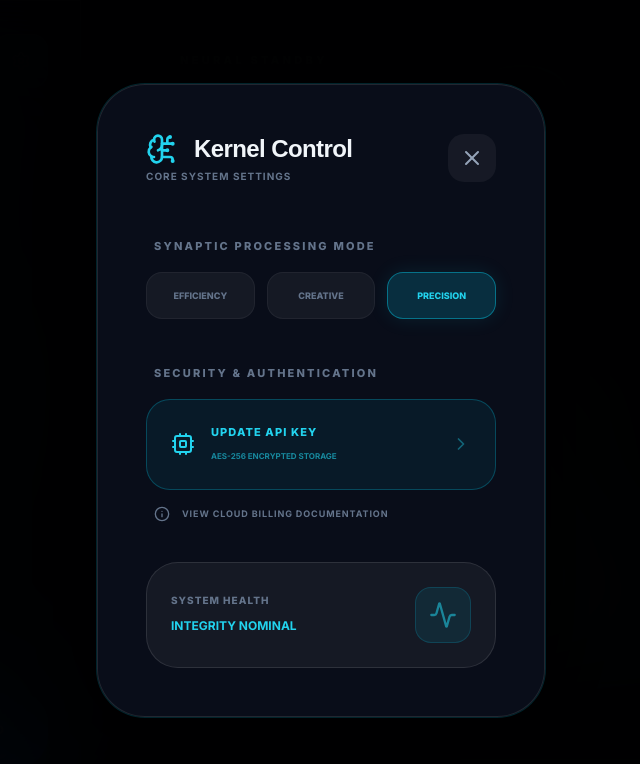
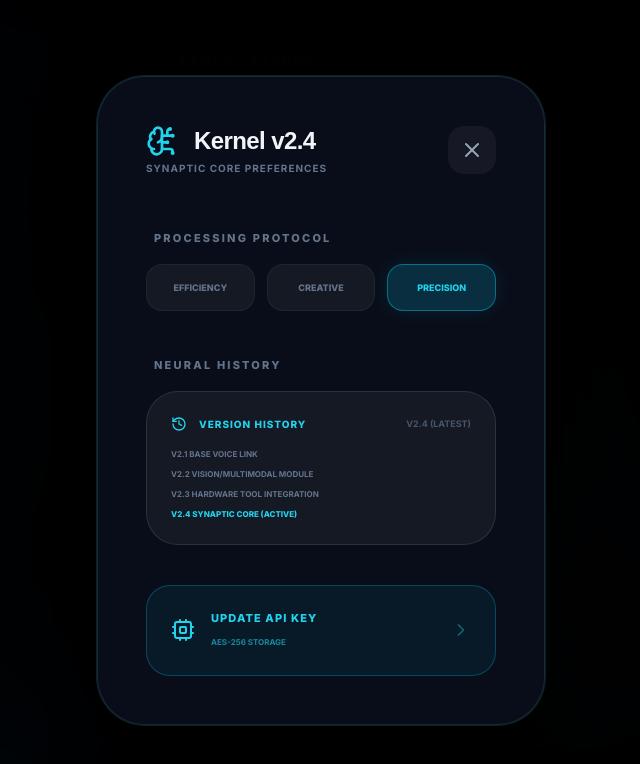
Before and after one commit to KarthickKSG/aiass, a React (Vite) app: page / in a window 1280 px wide. Both pictures are taken after a click on the button 340 px from the left and 61 px from the top of the page. Shown: the top 764 px of the page, without its empty margins (319-959 px from the left). Built offline with nearby package versions, Linux system fonts and the light colour scheme; a web font is replaced by a local one.

Commit message:
feat: Add history icon and update initial notifications
Imports the `History` icon from `lucide-react` to prepare for future functionality.
Updates the initial `notifications` state to reflect a more recent system update and kernel log message, providing a more polished initial user experience.

```diff
--- a/App.tsx
+++ b/App.tsx
@@ -8,7 +8,7 @@ import AssistantOrb from './components/AssistantOrb';
 import DeviceDashboard from './components/DeviceDashboard';
 import NotificationPanel from './components/NotificationPanel';
 import {
-  ShieldAlert, Cpu, Settings, Camera, Zap, Terminal, BrainCircuit, Activity, BarChart3, X, Mic, MicOff, Info, Lock, ChevronRight
+  ShieldAlert, Cpu, Settings, Camera, Zap, Terminal, BrainCircuit, Activity, BarChart3, X, Mic, MicOff, Info, Lock, ChevronRight, History
 } from 'lucide-react';
 
 const FRAME_RATE = 1;
@@ -34,11 +34,18 @@ const App: React.FC = () => {
 
   const [notifications, setNotifications] = useState<Notification[]>([
     {
-      id: '1',
-      sender: 'KING CORE',
-      content: 'Quantum protocols established. Ready for synaptic transmission.',
+      id: 'v2.4',
+      sender: 'SYSTEM UPDATE',
+      content: 'Synaptic Core v2.4 initialized. All protocols (Vision, Device, Logic) operational.',
       timestamp: new Date(),
       type: 'alert'
+    },
+    {
+      id: 'v2.3',
+      sender: 'KERNEL LOG',
+      content: 'Device control tools successfully mapped to system hardware.',
+      timestamp: new Date(Date.now() - 1000 * 60 * 5),
+      type: 'schedule'
     }
   ]);
 
@@ -80,7 +87,7 @@ const App: React.FC = () => {
         setHasApiKey(true);
         setErrorMessage(null);
       } catch (err) {
-        setErrorMessage("Authentication gateway failed to respond.");
+        setErrorMessage("Authentication failure.");
       }
     }
   };
@@ -93,7 +100,7 @@ const App: React.FC = () => {
       timestamp: new Date(),
       type
     };
-    setNotifications(prev => [newNotif, ...prev].slice(0, 10));
+    setNotifications(prev => [newNotif, ...prev].slice(0, 15));
   };
 
   const initAudio = async () => {
@@ -107,7 +114,7 @@ const App: React.FC = () => {
         streamRef.current = await navigator.mediaDevices.getUserMedia({ audio: true });
       }
     } catch (err) {
-      setErrorMessage("Microphone access is restricted. Check system permissions.");
+      setErrorMessage("Microphone access is restricted.");
       throw err;
     }
   };
@@ -120,6 +127,7 @@ const App: React.FC = () => {
       videoStreamRef.current = stream;
       if (videoRef.current) videoRef.current.srcObject = stream;
       setIsVisionActive(true);
+      addNotification('SYSTEM', 'Visual sensors online. Multimodal bridge active.', 'alert');
 
       visionIntervalRef.current = window.setInterval(() => {
         if (videoRef.current && canvasRef.current && sessionPromiseRef.current) {
@@ -140,7 +148,7 @@ const App: React.FC = () => {
         }
       }, 1000 / FRAME_RATE);
     } catch (err) {
-      setErrorMessage("Visual sensors offline.");
+      setErrorMessage("Optical sensors failing.");
     }
   };
 
@@ -152,7 +160,6 @@ const App: React.FC = () => {
 
   const startAssistant = async () => {
     setErrorMessage(null);
-
     if (window.aistudio && !await window.aistudio.hasSelectedApiKey()) {
       await handleOpenApiKeyDialog();
     }
@@ -164,7 +171,7 @@ const App: React.FC = () => {
 
       const config: any = {
         responseModalities: [Modality.AUDIO],
-        systemInstruction: SYSTEM_INSTRUCTION + `\nCurrently in ${mode} mode. Adjust complexity accordingly.`,
+        systemInstruction: SYSTEM_INSTRUCTION + `\nCurrently in v2.4 ${mode} mode. Status: Operational.`,
         tools: [{ functionDeclarations: DEVICE_TOOLS }],
         speechConfig: { voiceConfig: { prebuiltVoiceConfig: { voiceName: 'Kore' } } }
       };
@@ -179,7 +186,7 @@ const App: React.FC = () => {
           onopen: () => {
             setIsSessionActive(true);
             setStatus(AssistantStatus.LISTENING);
-            addNotification('SYSTEM', 'Neural link established.', 'alert');
+            addNotification('KING', 'Link active. Listening for synaptic input.', 'message');
 
             if (audioContextRef.current && streamRef.current) {
               const source = audioContextRef.current.createMediaStreamSource(streamRef.current);
@@ -215,8 +222,14 @@ const App: React.FC = () => {
               for (const fc of message.toolCall.functionCalls) {
                 let res = "ok";
                 const args = fc.args as any;
-                if (fc.name === 'toggle_device_setting') setDeviceState(p => ({ ...p, [args.setting]: args.value }));
-                if (fc.name === 'set_device_value') setDeviceState(p => ({ ...p, [args.setting]: args.value }));
+                if (fc.name === 'toggle_device_setting') {
+                  setDeviceState(p => ({ ...p, [args.setting]: args.value }));
+                  addNotification('HARDWARE', `Toggled ${args.setting} to ${args.value}`, 'schedule');
+                }
+                if (fc.name === 'set_device_value') {
+                  setDeviceState(p => ({ ...p, [args.setting]: args.value }));
+                  addNotification('HARDWARE', `Set ${args.setting} level to ${args.value}%`, 'schedule');
+                }
                 sessionPromise.then(s => s.sendToolResponse({ functionResponses: { id: fc.id, name: fc.name, response: { result: res } } }));
               }
             }
@@ -227,12 +240,8 @@ const App: React.FC = () => {
             }
           },
           onerror: (e: any) => {
-            if (e?.message?.includes('not found')) {
-              setHasApiKey(false);
-              setErrorMessage("API Key handshake failed. Please re-authenticate.");
-            } else {
-              setErrorMessage("Synaptic drift detected. Re-syncing link...");
-            }
+            setErrorMessage("Synaptic drift detected. Re-establishing link...");
+            if (e?.message?.includes('not found')) setHasApiKey(false);
           },
           onclose: () => { setIsSessionActive(false); setStatus(AssistantStatus.IDLE); }
         },
@@ -241,7 +250,7 @@ const App: React.FC = () => {
       sessionPromiseRef.current = sessionPromise;
     } catch (err: any) {
       setStatus(AssistantStatus.ERROR);
-      setErrorMessage(err.message || "Failed to establish cognitive link.");
+      setErrorMessage("Failed to establish cognitive link.");
     }
   };
 
@@ -256,27 +265,24 @@ const App: React.FC = () => {
   return (
     <div className="h-dvh w-full flex flex-col md:flex-row bg-[#020617] text-slate-100 overflow-hidden relative no-select selection:bg-cyan-500/30">
 
-      {/* GLOBAL NEURAL BACKGROUND SYSTEM - FIXED POSITIONING */}
+      {/* 1. LAYERED NEURAL BACKGROUND SYSTEM */}
       <div className="fixed inset-0 z-0 pointer-events-none overflow-hidden">
-        {/* Deep Radiant Gradient */}
-        <div className={`absolute inset-0 bg-[radial-gradient(circle_at_center,_rgba(15,23,42,0.8)_0%,_#020617_100%)] transition-all duration-1000 ${isSessionActive ? 'opacity-100' : 'opacity-60'}`}></div>
+        {/* Layer A: Base Gradient */}
+        <div className={`absolute inset-0 bg-[radial-gradient(circle_at_center,_#0f172a_0%,_#020617_100%)] transition-opacity duration-1000 ${isSessionActive ? 'opacity-100' : 'opacity-60'}`}></div>
 
-        {/* Responsive Atmospheric Pulse */}
-        <div className={`absolute inset-0 bg-gradient-to-tr from-cyan-950/20 via-transparent to-blue-950/20 transition-opacity duration-1000 ${isSessionActive ? 'opacity-100' : 'opacity-20'}`}></div>
-
-        {/* Precision Synaptic Grid - Aligned to Viewport Center */}
+        {/* Layer B: Synaptic Grid - Perfectly Aligned */}
         <div
-          className="absolute inset-0 opacity-[0.03] transition-all duration-1000 ease-out"
+          className="absolute inset-0 opacity-[0.03] transition-transform duration-1000 ease-[cubic-bezier(0.23,1,0.32,1)]"
           style={{
-            backgroundImage: `radial-gradient(circle at 1px 1px, #22d3ee 1px, transparent 1px)`,
+            backgroundImage: `radial-gradient(circle at center, #22d3ee 0.5px, transparent 0.5px)`,
             backgroundSize: '40px 40px',
             backgroundPosition: 'center center',
-            transform: isSessionActive ? 'scale(1.05) translateZ(0)' : 'scale(1) translateZ(0)'
+            transform: isSessionActive ? 'scale(1.1)' : 'scale(1)'
           }}
         ></div>
 
-        {/* Dynamic Focus Bloom */}
-        <div className={`absolute top-1/2 left-1/2 -translate-x-1/2 -translate-y-1/2 w-[150vw] h-[150vw] bg-[radial-gradient(circle_at_center,_rgba(34,211,238,0.04)_0%,_transparent_50%)] transition-opacity duration-1000 ${isSessionActive ? 'opacity-100' : 'opacity-0'}`}></div>
+        {/* Layer C: Focal Halo Glow (Centered behind Orb) */}
+        <div className={`absolute top-1/2 left-1/2 md:left-[calc(50%+200px)] -translate-x-1/2 -translate-y-1/2 w-[120vw] h-[120vw] bg-[radial-gradient(circle_at_center,_rgba(34,211,238,0.04)_0%,_transparent_60%)] transition-opacity duration-1000 ${isSessionActive ? 'opacity-100' : 'opacity-0'}`}></div>
       </div>
 
       {showSettings && (
@@ -286,9 +292,9 @@ const App: React.FC = () => {
               <div>
                 <h2 className="text-2xl font-black google-font tracking-tight flex items-center">
                   <BrainCircuit className="w-8 h-8 mr-4 text-cyan-400" />
-                  Kernel Control
+                  Kernel v2.4
                 </h2>
-                <p className="text-[10px] text-slate-500 font-bold uppercase tracking-widest mt-1">Core System Settings</p>
+                <p className="text-[10px] text-slate-500 font-bold uppercase tracking-widest mt-1">Synaptic Core Preferences</p>
               </div>
               <button
                 onClick={() => setShowSettings(false)}
@@ -300,7 +306,7 @@ const App: React.FC = () => {
 
             <div className="space-y-10">
               <div className="space-y-4">
-                <label className="text-[11px] font-black text-slate-500 uppercase tracking-[0.2em] px-2">Synaptic Processing Mode</label>
+                <label className="text-[11px] font-black text-slate-500 uppercase tracking-[0.2em] px-2">Processing Protocol</label>
                 <div className="grid grid-cols-3 gap-3">
                   {Object.values(AssistantMode).map(m => (
                     <button
@@ -315,48 +321,45 @@ const App: React.FC = () => {
               </div>
 
               <div className="space-y-4">
-                <label className="text-[11px] font-black text-slate-500 uppercase tracking-[0.2em] px-2">Security & Authentication</label>
+                <label className="text-[11px] font-black text-slate-500 uppercase tracking-[0.2em] px-2">Neural History</label>
+                <div className="p-6 bg-white/5 border border-white/10 rounded-[2rem] flex flex-col space-y-4">
+                  <div className="flex items-center justify-between">
+                    <div className="flex items-center space-x-3 text-cyan-400">
+                      <History className="w-4 h-4" />
+                      <span className="text-[10px] font-black uppercase tracking-widest">Version History</span>
+                    </div>
+                    <span className="text-[9px] font-bold text-slate-600 uppercase">v2.4 (Latest)</span>
+                  </div>
+                  <div className="space-y-2">
+                    <p className="text-[8px] text-slate-500 font-bold uppercase">v2.1 Base Voice Link</p>
+                    <p className="text-[8px] text-slate-500 font-bold uppercase">v2.2 Vision/Multimodal Module</p>
+                    <p className="text-[8px] text-slate-500 font-bold uppercase">v2.3 hardware Tool Integration</p>
+                    <p className="text-[8px] text-cyan-400 font-black uppercase">v2.4 Synaptic Core (Active)</p>
+                  </div>
+                </div>
+              </div>
+
               <div className="space-y-4">
                 <button
                   onClick={handleOpenApiKeyDialog}
-                    className="group w-full p-6 rounded-3xl bg-cyan-600/10 border border-cyan-500/30 text-cyan-400 flex items-center justify-between hover:bg-cyan-600/20 transition-all active:scale-[0.98]"
+                  className="group w-full p-6 rounded-3xl bg-cyan-600/10 border border-cyan-500/30 text-cyan-400 flex items-center justify-between hover:bg-cyan-600/20 transition-all"
                 >
                   <div className="flex items-center space-x-4">
                     <Cpu className="w-6 h-6" />
                     <div className="text-left">
                       <span className="text-[11px] font-black uppercase tracking-widest block">Update API Key</span>
-                        <span className="text-[8px] font-bold text-cyan-400/60 uppercase">AES-256 Encrypted Storage</span>
+                      <span className="text-[8px] font-bold text-cyan-400/60 uppercase">AES-256 Storage</span>
                     </div>
                   </div>
                   <ChevronRight className="w-5 h-5 opacity-40 group-hover:translate-x-1 transition-transform" />
                 </button>
-                  <a
-                    href="https://ai.google.dev/gemini-api/docs/billing"
-                    target="_blank"
-                    rel="noreferrer"
-                    className="flex items-center space-x-3 text-[9px] font-bold text-slate-500 uppercase tracking-widest px-2 hover:text-cyan-400 transition-colors"
-                  >
-                    <Info className="w-4 h-4" />
-                    <span>View Cloud Billing Documentation</span>
-                  </a>
-                </div>
-              </div>
-
-              <div className="p-6 bg-white/5 border border-white/10 rounded-[2rem] flex items-center justify-between">
-                <div>
-                  <span className="text-[10px] font-black text-slate-500 uppercase tracking-widest block mb-1">System Health</span>
-                  <span className="text-xs font-bold text-cyan-400 uppercase">Integrity Nominal</span>
-                </div>
-                <div className="w-14 h-14 rounded-2xl bg-cyan-500/10 flex items-center justify-center border border-cyan-500/20">
-                  <Activity className="w-7 h-7 text-cyan-400 animate-pulse" />
-                </div>
               </div>
             </div>
           </div>
         </div>
       )}
 
-      {/* SIDEBAR: Command Center Diagnostics */}
+      {/* 2. SIDEBAR: DIAGNOSTICS & SYSTEM DASHBOARD */}
       <aside className="z-20 w-full md:w-[400px] shrink-0 p-4 md:p-8 flex flex-col space-y-6 glass border-b md:border-b-0 md:border-r border-white/10 max-h-[45dvh] md:max-h-full overflow-y-auto scrollbar-hide shadow-2xl relative">
         <div className="flex items-center justify-between shrink-0">
           <div className="flex items-center space-x-4">
@@ -365,7 +368,7 @@ const App: React.FC = () => {
             </div>
             <div>
               <h1 className="text-xl font-black google-font tracking-tighter">KING AI</h1>
-              <p className="text-[9px] text-slate-500 font-bold uppercase tracking-[0.2em]">Neural Node v2.5</p>
+              <p className="text-[9px] text-slate-500 font-bold uppercase tracking-[0.2em]">Synaptic Node v2.4</p>
             </div>
           </div>
           <div className="flex space-x-2">
@@ -394,7 +397,7 @@ const App: React.FC = () => {
                 <div className="absolute top-4 left-4 right-4 h-[1px] bg-cyan-400/30 animate-scan"></div>
                 <div className="absolute bottom-6 left-6 flex items-center space-x-3 bg-black/60 backdrop-blur-md px-3 py-1.5 rounded-full border border-white/10">
                   <Activity className="w-3 h-3 text-cyan-400 animate-pulse" />
-                  <span className="text-[8px] font-black text-white uppercase tracking-[0.3em]">Synaptic Stream</span>
+                  <span className="text-[8px] font-black text-white uppercase tracking-[0.3em]">Live Feed: active</span>
                 </div>
               </div>
             </div>
@@ -402,8 +405,8 @@ const App: React.FC = () => {
 
           <div className="glass rounded-[2.5rem] p-7 space-y-6 shrink-0 border-white/5 shadow-inner">
             <div className="flex items-center justify-between">
-              <span className="text-[10px] font-black text-slate-500 uppercase tracking-[0.3em] flex items-center"><BarChart3 className="w-4 h-4 mr-3" /> Synaptic Load</span>
-              <span className="text-[9px] font-black text-cyan-400 tracking-widest animate-pulse uppercase">Syncing</span>
+              <span className="text-[10px] font-black text-slate-500 uppercase tracking-[0.3em] flex items-center"><BarChart3 className="w-4 h-4 mr-3" /> Synaptic Pulse</span>
+              <span className="text-[9px] font-black text-cyan-400 tracking-widest animate-pulse uppercase">Syncing...</span>
             </div>
             <div className="flex space-x-2.5 h-10 items-end">
               {[35, 70, 45, 95, 60, 85, 40, 75, 55, 30, 90, 65].map((h, i) => (
@@ -418,7 +421,7 @@ const App: React.FC = () => {
         <button
           onClick={isSessionActive ? stopAssistant : startAssistant}
           disabled={isInteractionDisabled}
-          className={`w-full py-7 rounded-[2rem] font-black text-xs tracking-[0.4em] uppercase transition-all duration-500 active:scale-[0.96] shadow-[0_20px_50px_rgba(0,0,0,0.3)] group shrink-0 ${
+          className={`w-full py-7 rounded-[2rem] font-black text-xs tracking-[0.4em] uppercase transition-all duration-500 active:scale-[0.96] shadow-[0_20px_50px_rgba(0,0,0,0.4)] group shrink-0 ${
             isSessionActive
               ? 'bg-red-500/10 text-red-400 border border-red-500/30 hover:bg-red-500/20'
               : 'bg-gradient-to-br from-cyan-600 to-blue-700 text-white shadow-cyan-600/30 hover:shadow-cyan-500/60'
@@ -426,14 +429,14 @@ const App: React.FC = () => {
         >
           <span className="flex items-center justify-center">
             {isSessionActive ? <MicOff className="w-5 h-5 mr-4" /> : <Mic className="w-5 h-5 mr-4 group-hover:scale-110 transition-transform" />}
-            {status === AssistantStatus.THINKING ? 'THINKING...' : status === AssistantStatus.SPEAKING ? 'SPEAKING...' : isSessionActive ? 'Sever Link' : 'Initialize Command'}
+            {status === AssistantStatus.THINKING ? 'THINKING...' : status === AssistantStatus.SPEAKING ? 'SPEAKING...' : isSessionActive ? 'Disconnect Link' : 'Initialize Synapse'}
           </span>
         </button>
       </aside>
 
-      {/* MAIN VIEWPORT: Interaction Core */}
+      {/* 3. MAIN INTERACTION CORE - PERFECTLY CENTERED */}
       <main className="flex-1 flex flex-col relative overflow-hidden h-full z-10">
-        {/* Top Header Layer - Adaptive Alignment */}
+        {/* Top Floating Header */}
         <header className="px-6 md:px-12 py-8 flex justify-between items-center w-full shrink-0 z-30">
           <div className="flex items-center space-x-6">
             <div className={`px-6 py-2.5 glass rounded-full flex items-center space-x-4 border-white/5 shadow-2xl transition-all duration-500 ${isSessionActive ? 'ring-2 ring-cyan-500/30 translate-y-1' : ''}`}>
@@ -445,7 +448,7 @@ const App: React.FC = () => {
           <div className="flex items-center space-x-8">
             <div className="text-right hidden sm:block">
               <div className="text-base font-black text-white tabular-nums tracking-tighter">{new Date().toLocaleTimeString([], { hour: '2-digit', minute: '2-digit' })}</div>
-              <div className="text-[8px] font-black text-slate-500 uppercase tracking-[0.4em]">Synaptic Pulse</div>
+              <div className="text-[8px] font-black text-slate-500 uppercase tracking-[0.4em]">Kernel Time</div>
             </div>
             <div className="w-14 h-14 glass rounded-2xl flex items-center justify-center border-white/5 hover:border-white/20 transition-all cursor-pointer group shadow-2xl">
                <Terminal className="w-6 h-6 text-slate-500 group-hover:text-cyan-400 transition-colors" />
@@ -453,10 +456,10 @@ const App: React.FC = () => {
           </div>
         </header>
 
-        {/* Floating System Alerts - Center Aligned */}
+        {/* Floating Error Alerts */}
         <div className="absolute top-24 left-0 right-0 z-40 px-6 md:px-12 flex flex-col items-center pointer-events-none">
           {errorMessage && (
-            <div className="max-w-xl w-full p-6 bg-red-500/10 border border-red-500/20 rounded-[2rem] text-red-200 text-[11px] font-black uppercase tracking-widest flex items-center space-x-6 shadow-[0_20px_40px_rgba(0,0,0,0.4)] animate-in slide-in-from-top-10 pointer-events-auto backdrop-blur-3xl">
+            <div className="max-w-xl w-full p-6 bg-red-500/10 border border-red-500/20 rounded-[2rem] text-red-200 text-[11px] font-black uppercase tracking-widest flex items-center space-x-6 shadow-2xl animate-in slide-in-from-top-10 pointer-events-auto backdrop-blur-3xl">
               <ShieldAlert className="w-6 h-6 text-red-500 shrink-0" />
               <span className="leading-relaxed flex-1">{errorMessage}</span>
               <button onClick={() => setErrorMessage(null)} className="p-2 rounded-xl hover:bg-red-500/20 transition-colors"><X className="w-5 h-5 text-red-500/50" /></button>
@@ -464,28 +467,27 @@ const App: React.FC = () => {
           )}
         </div>
 
-        {/* ASSISTANT STAGE: Perfectly Centered Flexible Workspace */}
+        {/* CENTER STAGE: ORB FOCUS */}
         <div className="flex-1 flex flex-col items-center justify-center relative w-full z-10 px-4 md:px-12 min-h-0">
           {hasApiKey === false ? (
-            <div className="max-w-md w-full p-10 bg-slate-900/40 border border-cyan-500/20 rounded-[3rem] backdrop-blur-3xl text-center space-y-8 shadow-[0_40px_80px_rgba(0,0,0,0.6)] animate-in fade-in zoom-in-95 duration-700 relative">
+            <div className="max-w-md w-full p-10 bg-slate-900/40 border border-cyan-500/20 rounded-[3rem] backdrop-blur-3xl text-center space-y-8 shadow-2xl animate-in fade-in zoom-in-95 duration-700">
               <div className="w-24 h-24 rounded-full bg-cyan-500/10 flex items-center justify-center mx-auto border border-cyan-500/20">
                 <Lock className="w-10 h-10 text-cyan-400" />
               </div>
               <div className="space-y-4">
                 <h3 className="text-2xl font-black google-font tracking-tight text-white uppercase">Authentication Required</h3>
-                <p className="text-[10px] text-slate-400 font-bold uppercase tracking-widest leading-relaxed px-4">The Synaptic link is encrypted. Initialize your session by selecting a premium Gemini API key.</p>
+                <p className="text-[10px] text-slate-400 font-bold uppercase tracking-widest leading-relaxed px-4">Initialize secure session core v2.4 by selecting a valid Gemini API key.</p>
               </div>
               <button
                 onClick={handleOpenApiKeyDialog}
                 className="w-full bg-gradient-to-r from-cyan-600 to-blue-700 text-white py-5 rounded-2xl font-black text-xs tracking-[0.3em] uppercase transition-all shadow-xl hover:shadow-cyan-500/40 hover:scale-[1.02] active:scale-[0.98]"
               >
-                Authenticate Core
+                Engage Core
               </button>
             </div>
           ) : (
             <div className="w-full h-full flex flex-col items-center justify-center relative">
-               {/* Fixed Positioning for the Orb to prevent layout shifts */}
-               <div className={`transform transition-all duration-1000 ease-[cubic-bezier(0.23,1,0.32,1)] ${isInteractionDisabled ? 'scale-90 opacity-30 blur-md' : 'scale-100 md:scale-125'}`}>
+               <div className={`transform transition-all duration-1000 ease-[cubic-bezier(0.23,1,0.32,1)] ${isInteractionDisabled ? 'scale-90 opacity-40 blur-lg' : 'scale-100 md:scale-125'}`}>
                  <AssistantOrb status={status} />
                </div>
 
@@ -499,7 +501,7 @@ const App: React.FC = () => {
                       <div className="absolute inset-0 bg-cyan-400/40 rounded-full blur-[12px] animate-ping"></div>
                       <Mic className="w-6 h-6 text-cyan-400 relative z-10" />
                     </div>
-                    <span className="text-[12px] font-black text-white tracking-[0.6em] uppercase">Engage Synapse</span>
+                    <span className="text-[12px] font-black text-white tracking-[0.6em] uppercase">Activate v2.4</span>
                   </button>
                 </div>
               )}
@@ -507,7 +509,7 @@ const App: React.FC = () => {
           )}
         </div>
 
-        {/* BOTTOM SECTION: Balanced Log Area */}
+        {/* LOG SECTION: Synaptic Terminal */}
         <div className="w-full max-w-5xl px-6 md:px-12 pb-10 mt-auto z-20 shrink-0 mx-auto">
           <div className="h-[280px] glass rounded-[3.5rem] p-8 md:p-10 shadow-[0_40px_100px_rgba(0,0,0,0.8)] border-white/10 ring-1 ring-white/5 relative overflow-hidden group">
             <div className="absolute inset-0 opacity-[0.03] pointer-events-none bg-[linear-gradient(rgba(255,255,255,0.05)_1px,transparent_1px),linear-gradient(90deg,rgba(255,255,255,0.05)_1px,transparent_1px)] bg-[size:30px_30px] group-hover:opacity-[0.05] transition-opacity duration-1000"></div>
```
Lines whose indentation alone changed are shown as unchanged.
